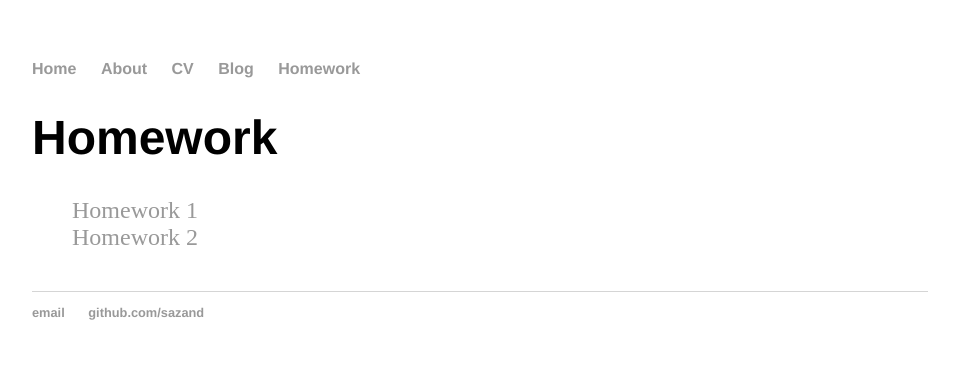
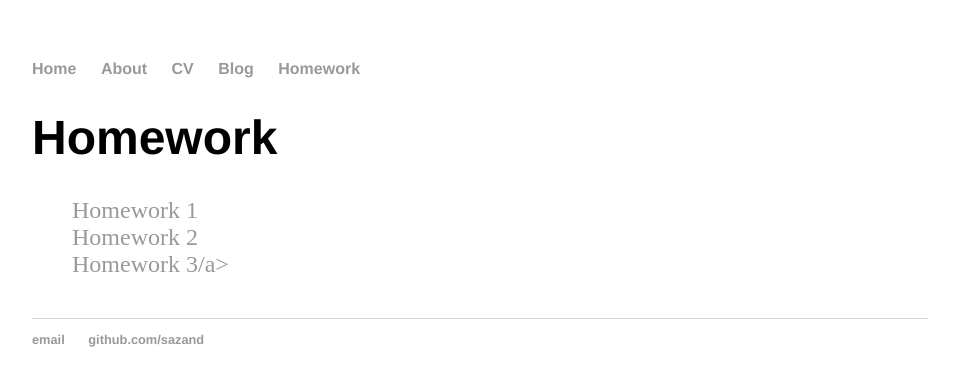
Before and after one commit to sazand/sazand.github.io, a Jekyll site: the page built from homework/index.html, in a window 1280 px wide. Shown: the top 386 px of the page, without its empty margins (160-1119 px from the left). Built offline with Jekyll 4.4.1, drawn with Linux system fonts in a browser that asks for light colours.

Commit message:
Update index.html

```diff
--- a/homework/index.html
+++ b/homework/index.html
@@ -7,4 +7,5 @@ date: 2022-01-13
 <ul class="posts">
 <li><a href="/homework/hw1">Homework 1</a></li>
 <li><a href="/homework/hw2">Homework 2</a></li>
+<li><a href="/homework/homework3">Homework 3/a></li>
 </ul>
```
